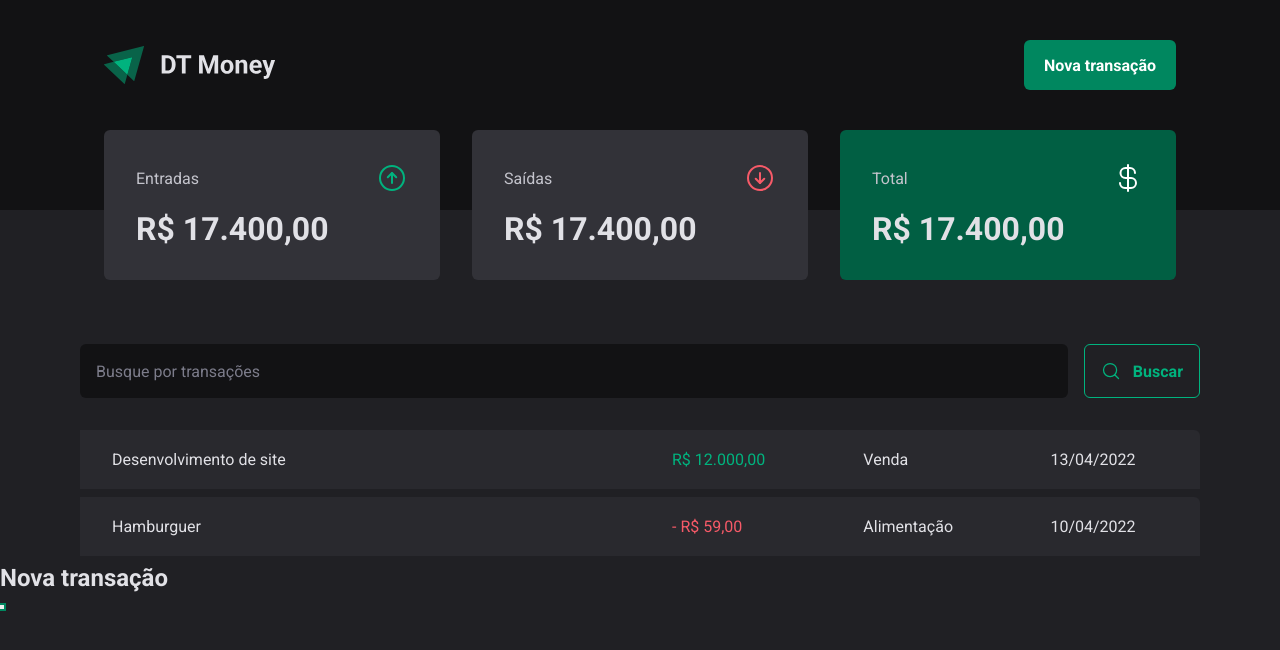
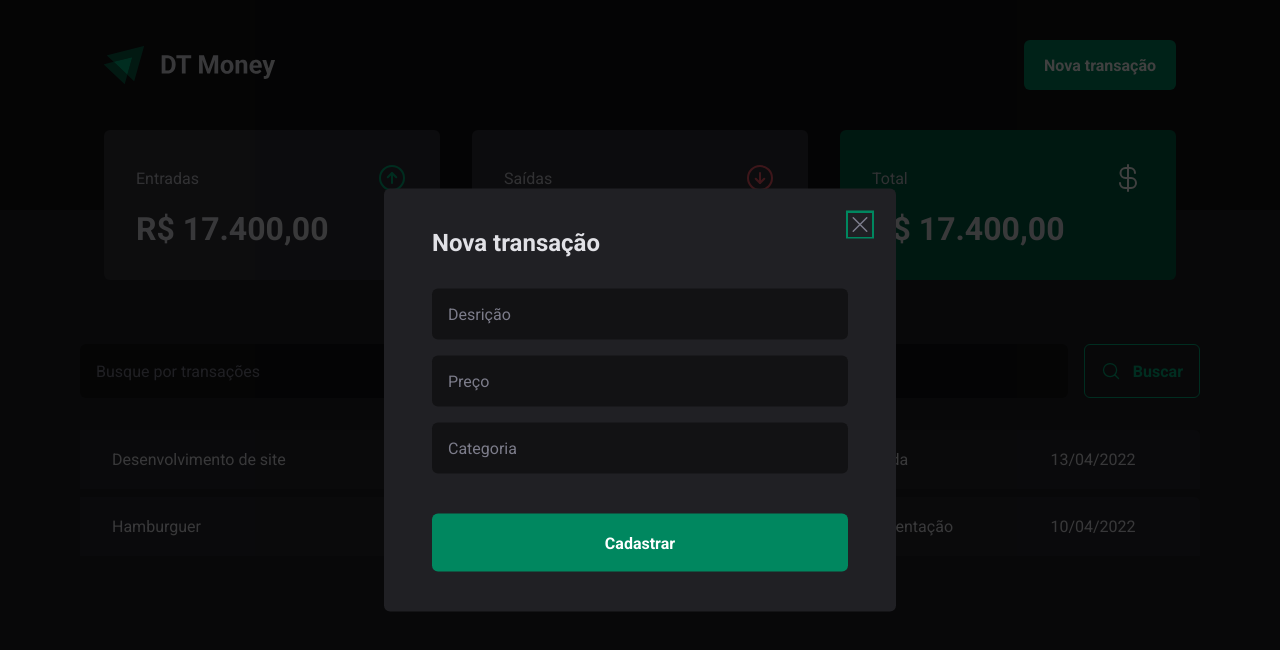
Before and after one commit to jonierthal/dt-money-web, a React (Vite) app: page / in a window 1280 px wide. Both pictures are taken after a click on the button "Nova transação". Shown: the top 650 px of the page. Built offline with nearby package versions, Linux system fonts and the light colour scheme.

Commit message:
Modal de nova Transação

```diff
--- a/src/components/Header/index.tsx
+++ b/src/components/Header/index.tsx
@@ -2,6 +2,7 @@
 import * as Dialog from '@radix-ui/react-dialog';
 
 import logoImg from '../../assets/logo.svg'
+import { NewTransactionModal } from "../NewTransactionModal";
 
 export function Header () {
     return(
@@ -14,15 +15,7 @@
                         <NewTransactionButton>Nova transação</NewTransactionButton>
                     </Dialog.Trigger>
 
-                    <Dialog.Portal>
-                        <Dialog.Overlay />
-
-                        <Dialog.Content>
-                            <Dialog.Title>Nova transação</Dialog.Title>
-
-                            <Dialog.Close />
-                        </Dialog.Content>
-                    </Dialog.Portal>
+                    <NewTransactionModal />
                 </Dialog.Root>
             </HeaderContent>
         </HeaderContainer>
--- /dev/null
+++ b/src/components/NewTransactionModal/index.tsx
@@ -0,0 +1,30 @@
+import * as Dialog from '@radix-ui/react-dialog';
+import { X } from 'phosphor-react';
+import { CloseButton, Content, Overlay } from './styles';
+
+export function NewTransactionModal() {
+    return (
+        <Dialog.Portal>
+            <Overlay />
+
+            <Content>
+                <Dialog.Title>Nova transação</Dialog.Title>
+
+                <CloseButton>
+                    <X size={24}/>
+                </CloseButton>
+
+                <form action="">
+                    <input type="text" placeholder="Desrição" required />
+                    <input type="number" placeholder="Preço" required />
+                    <input type="number" placeholder="Categoria" required />
+
+                    <button type="submit">
+                        Cadastrar
+                    </button>
+                </form>
+
+            </Content>
+        </Dialog.Portal>
+    )
+}
--- /dev/null
+++ b/src/components/NewTransactionModal/styles.ts
@@ -0,0 +1,71 @@
+import styled from 'styled-components';
+import * as Dialog from '@radix-ui/react-dialog'
+
+export const Overlay = styled(Dialog.Overlay)`
+    position: fixed;
+    width: 100vw;
+    height: 100vh;
+    inset: 0;
+    background: rgba(0 ,0 ,0 ,0.75);
+`;
+
+export const Content = styled(Dialog.Content)`
+    min-width: 32rem;
+    border-radius: 6px;
+    padding: 2.5rem 3rem;
+    background: ${props => props.theme["gray-800"]};
+
+    position: fixed;
+    top: 50%;
+    left: 50%;
+    transform: translate(-50%, -50%);
+
+    form {
+        margin-top: 2rem;
+
+        display: flex;
+        flex-direction: column;
+        gap: 1rem;
+
+        input {
+            border-radius: 6px;
+            border: 0;
+            background: ${props => props.theme['gray-900']};
+            color: ${props => props.theme['gray-300']};
+            padding: 1rem;
+
+            &::placeholder {
+                color: ${props => props.theme['gray-500']};
+            }
+        }
+
+        button[type="submit"] {
+            height: 58px;
+            border: 0;
+            background: ${props => props.theme['green-500']};
+            color: ${props => props.theme.white};
+            font-weight: bold;
+            padding: 0 1.25rem;
+            border-radius: 6px;
+            margin-top: 1.5rem;
+            cursor: pointer;
+
+            &:hover {
+                background: ${props => props.theme['green-700']};
+                transition: background-color 0.2s;;
+            }
+
+        }
+    }
+`;
+
+export const CloseButton = styled(Dialog.Close)`
+    position: absolute;
+    background: transparent;
+    border: 0;
+    top: 1.5rem;
+    right: 1.5rem;
+    line-height: 0;
+    cursor: pointer;
+    color: ${props => props.theme['gray-500']};
+`;
```
